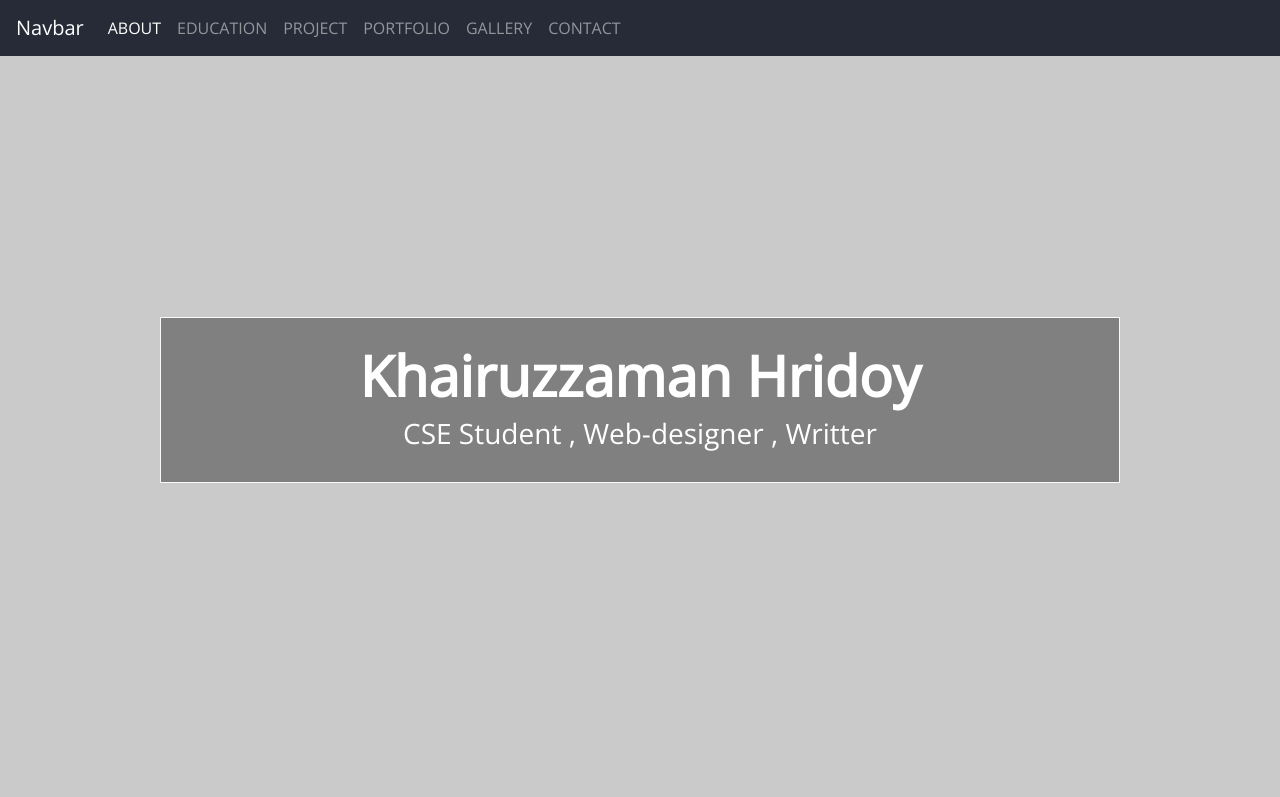
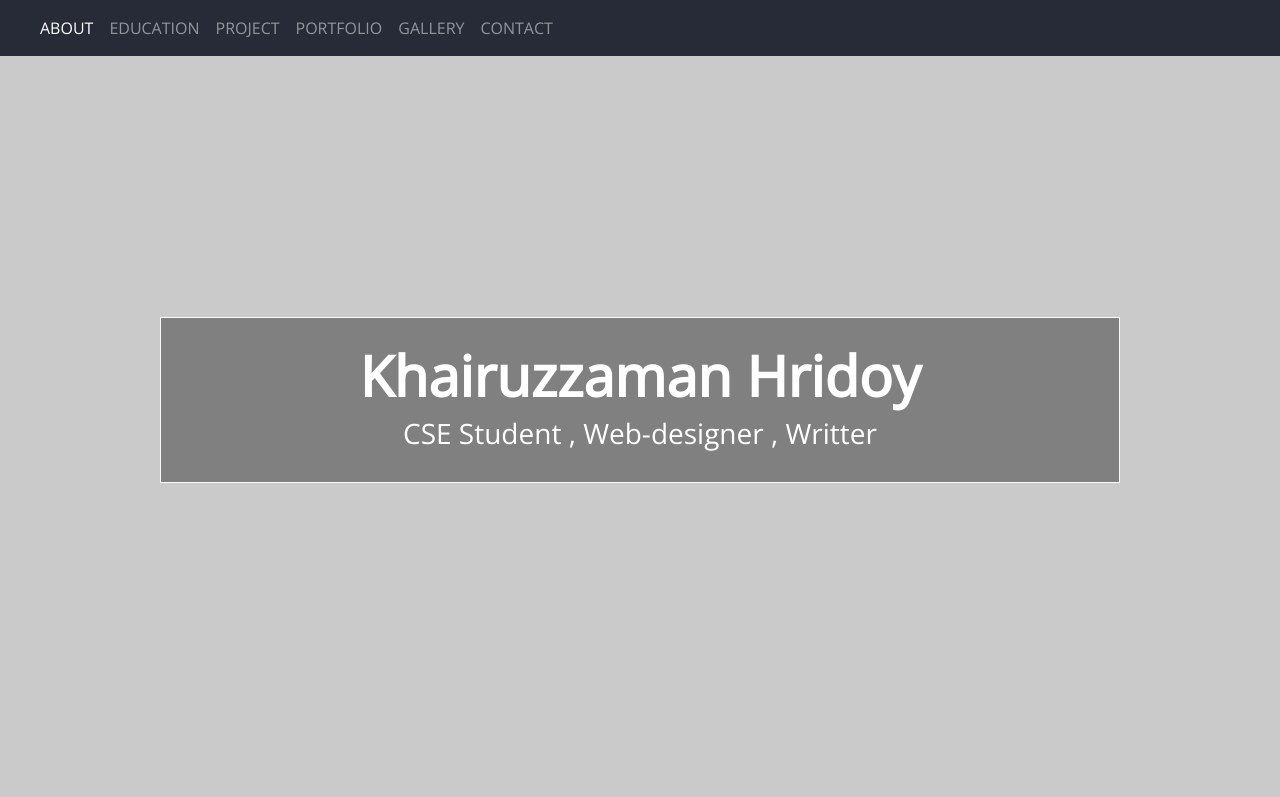
Before and after one commit to KhairuzzamanHridoy97/KhairuzzamanHridoy97.github.io, a plain HTML site: page index.html in a window 1280 px wide. Shown: the top 797 px of the page. Drawn offline with nearby package versions, Linux system fonts and the light colour scheme.

Commit message:
Update index.html

```diff
--- a/index.html
+++ b/index.html
@@ -6,6 +6,7 @@
   <meta charset="utf-8">
   <meta name="viewport" content="width=device-width, initial-scale=1, shrink-to-fit=no">
   <link rel="shortcut icon" type="image/png" href="/img/hridoy grad 2.jpg">
+  <script src="https://kit.fontawesome.com/a076d05399.js"></script>
   <!-- Bootstrap CSS -->
   <link rel="stylesheet" href="https://stackpath.bootstrapcdn.com/bootstrap/4.5.0/css/bootstrap.min.css"
     integrity="sha384-9aIt2nRpC12Uk9gS9baDl411NQApFmC26EwAOH8WgZl5MYYxFfc+NcPb1dKGj7Sk" crossorigin="anonymous">
@@ -13,7 +14,7 @@
   <link rel="stylesheet" href="/css/style.css">
 
   <title>Khairuzzaman Hridoy</title>
-  <script src="https://kit.fontawesome.com/a076d05399.js"></script>
+<!--   <script src="https://kit.fontawesome.com/a076d05399.js"></script> -->
 </head>
 
 <body>
@@ -33,7 +34,7 @@
   <!-- ### Navbar Section ### -->
 
   <nav class="navbar navbar-expand-lg navbar-dark navbar-container fixed-top">
-    <a class="navbar-brand" href="#">Navbar</a>
+    <a class="navbar-brand" href="#"></a>
     <button class="navbar-toggler" type="button" data-toggle="collapse" data-target="#navbarSupportedContent" aria-controls="navbarSupportedContent" aria-expanded="false" aria-label="Toggle navigation">
       <span class="navbar-toggler-icon"></span>
     </button>
```
